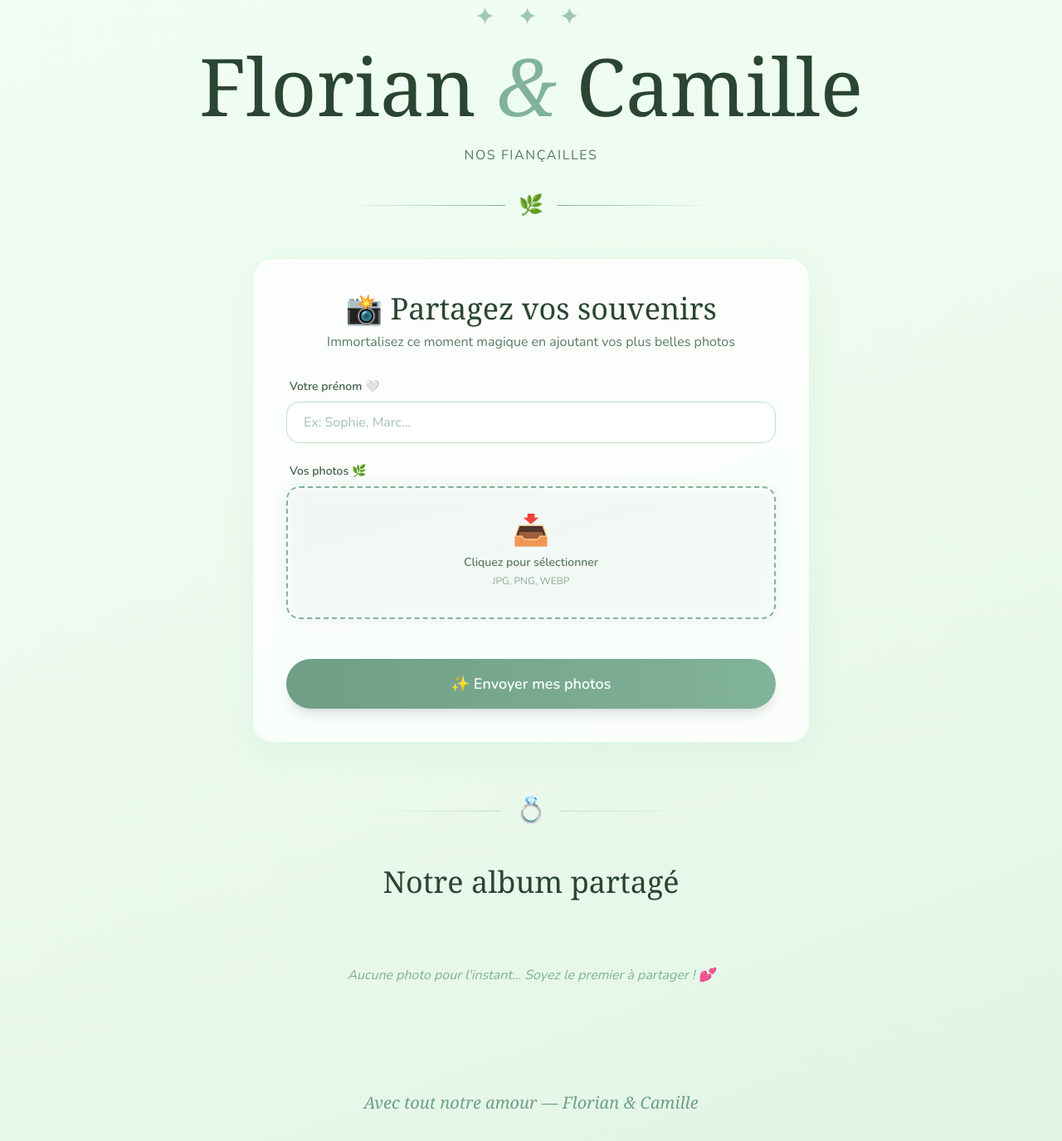
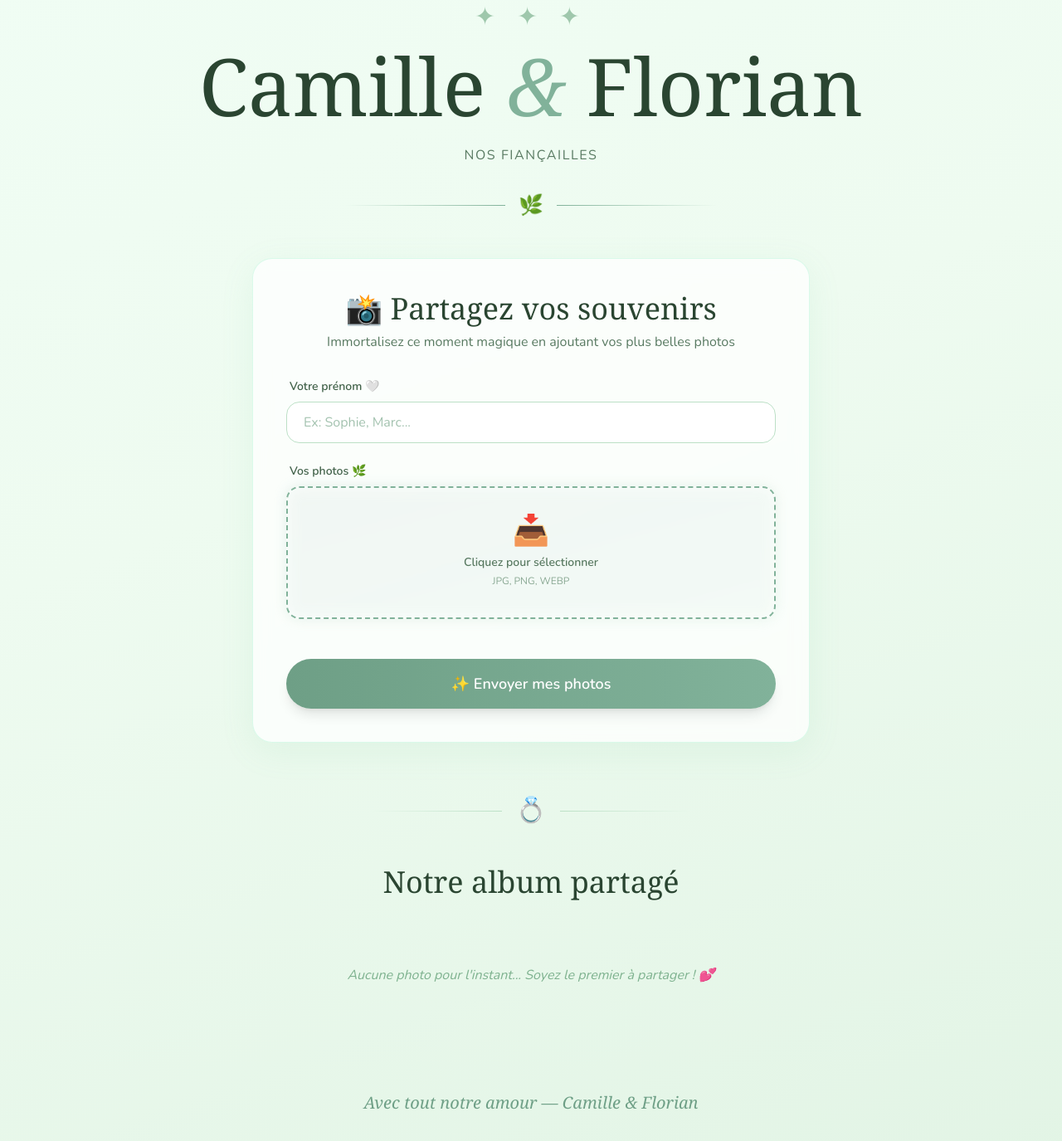
Before and after one commit to Flopark/photos_fiancailles_cam_et_flo, a plain HTML site: page index.html in a window 1280 px wide. Shown: the part 61-1436 px from the top of the page at 83% size. Drawn offline with nearby package versions, Linux system fonts and the light colour scheme.

Commit message:
Update index.html

```diff
--- a/index.html
+++ b/index.html
@@ -3,7 +3,7 @@
 <head>
     <meta charset="UTF-8">
     <meta name="viewport" content="width=device-width, initial-scale=1.0">
-    <title>Florian & Camille 💍</title>
+    <title>Camille & Florian 💍</title>
     <script src="https://cdn.tailwindcss.com"></script>
     <link href="https://fonts.googleapis.com/css2?family=Cormorant+Garamond:ital,wght@0,300;0,400;0,600;1,300;1,400;1,600&family=Nunito:wght@300;400;600&display=swap" rel="stylesheet">
     <style>
@@ -23,7 +23,7 @@
         <div class="text-center mb-12">
             <div class="text-3xl text-[#7eb28f] tracking-[0.3em] mb-4 opacity-70">✦ ✦ ✦</div>
             <h1 class="font-serif text-6xl md:text-8xl text-[#2a4531] mb-2">
-                Florian <span class="italic text-[#81b29a]">&</span> Camille
+                Camille <span class="italic text-[#81b29a]">&</span> Florian
             </h1>
             <p class="text-[#597a62] tracking-widest uppercase text-sm md:text-base mt-6">Nos Fiançailles</p>
             <div class="flex items-center justify-center gap-4 mt-8 max-w-md mx-auto">
@@ -92,7 +92,7 @@
 
         <!-- Pied de page -->
         <div class="text-center mt-20 font-serif italic text-[#6e9f86] text-xl">
-            Avec tout notre amour — Florian & Camille
+            Avec tout notre amour — Camille & Florian
         </div>
     </div>
 
```
